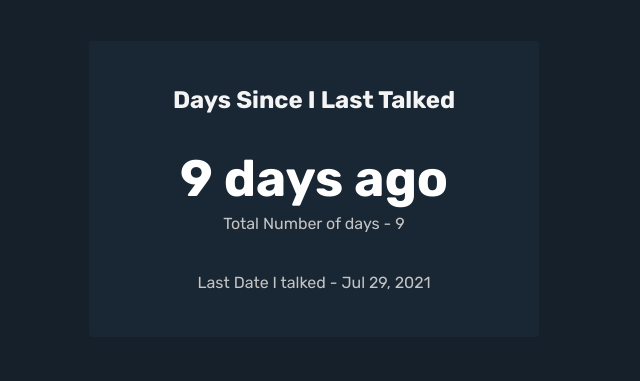
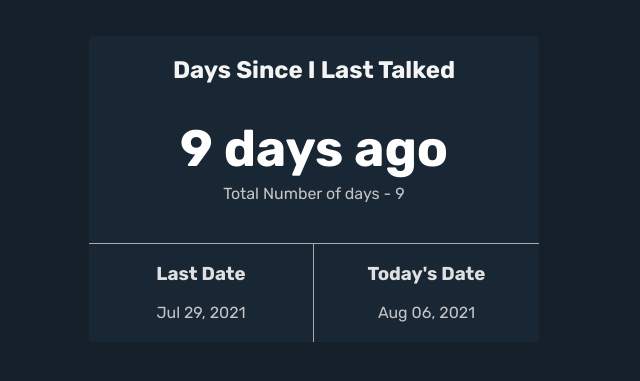
Before and after one commit to attaboyabhilash/time-left, a React (Create React App) app: page / in a window 1280 px wide. Shown: the part 211-592 px from the top of the page, without its empty margins (326-966 px from the left). Built offline with nearby package versions, Linux system fonts and the light colour scheme.

Commit message:
new changes

```diff
--- a/src/components/Timer.js
+++ b/src/components/Timer.js
@@ -21,7 +21,20 @@ const Timer = () => {
       <p className={styles.optional}>
         Total Number of days - {countNumberOfDays()}
       </p>
-      <p>Last Date I talked - {dayjs(lastDate).format("MMM DD, YYYY")}</p>
+      <div className={styles.footerDate}>
+        <div>
+          <h3>Last Date</h3>
+          <p className={styles.footerDateFormat}>
+            {dayjs(lastDate).format("MMM DD, YYYY")}
+          </p>
+        </div>
+        <div>
+          <h3>Today's Date</h3>
+          <p className={styles.footerDateFormat}>
+            {dayjs(Date.now()).format("MMM DD, YYYY")}
+          </p>
+        </div>
+      </div>
     </div>
   )
 }
--- a/src/components/Timer.module.scss
+++ b/src/components/Timer.module.scss
@@ -1,6 +1,7 @@
 .myCard {
   width: 450px;
-  padding: 25px 20px;
+  padding: 20px 0px;
+  padding-bottom: 0px;
   border-radius: 4px;
   background-color: rgb(25, 39, 52);
   text-align: center;
@@ -11,7 +12,11 @@
     margin-bottom: 0px;
   }
   h2 {
+    margin-top: 0px;
     color: #f4f4f4;
+  }
+  h3 {
+    color: #e0e0e0;
   }
   .optional {
     color: #c4c4c4;
@@ -22,12 +27,26 @@
     color: #c4c4c4;
     margin-bottom: 20px;
   }
+  .footerDate {
+    display: flex;
+    justify-content: space-around;
+    align-items: center;
+    border-top: 1px solid #aaa;
+    div {
+      width: 50%;
+    }
+    div:first-child {
+      border-right: 1px solid #aaa;
+    }
+    .footerDateFormat {
+      margin-bottom: 20px;
+    }
+  }
 }
 
 @media only screen and (max-width: 475px) {
   .myCard {
     width: 90%;
-    padding: 20px;
     h1 {
       font-size: 2.8em;
     }
```
